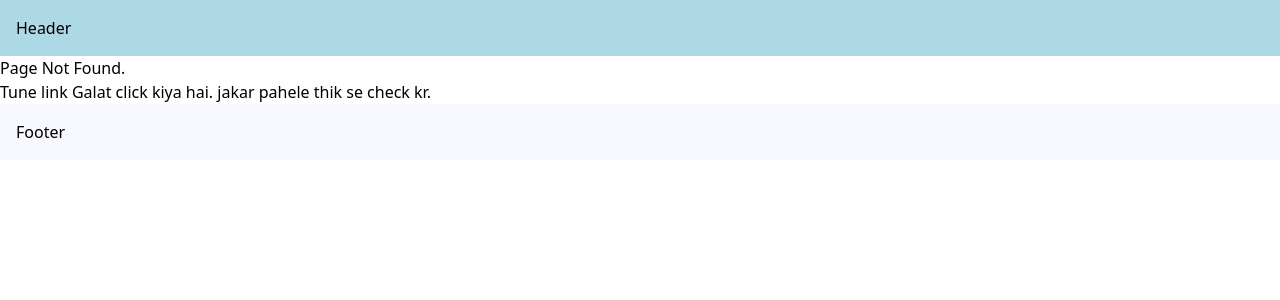
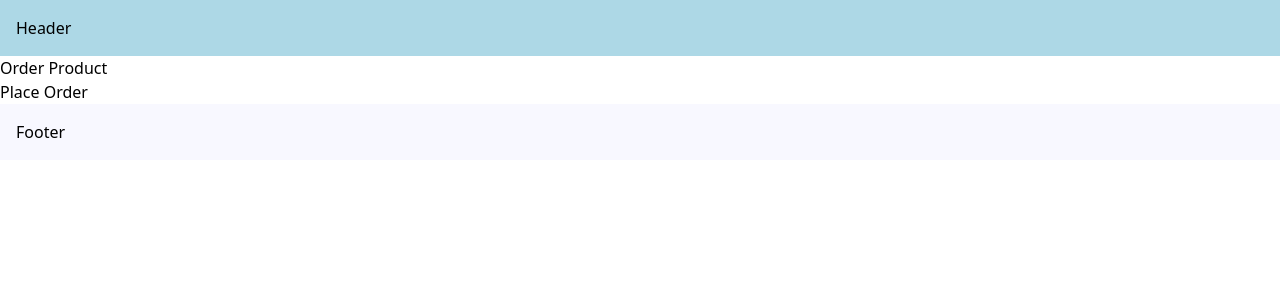
Before and after one commit to Vivek-Gupta-15/Next-js-practise, a Next.js app: page /order-product in a window 1280 px wide. Before the commit this address had no page. Shown: the top 300 px of the page. Built offline with nearby package versions, Linux system fonts and the light colour scheme.

Commit message:
Navigating Programatically using order-product.

```diff
--- /dev/null
+++ b/src/app/order-product/page.tsx
@@ -0,0 +1,18 @@
+"use client";
+
+import {useRouter} from "next/navigation";
+
+export default function OrderProduct(){
+    const router = useRouter();
+    const handleClick = () => {
+        console.log("Placing order succesfully.");
+        router.push("/");
+        alert("order placed succefully.");
+    }
+    return (
+        <>
+    <h1> Order Product </h1>
+<button onClick={handleClick}> Place Order</button>
+        </>
+)
+}
--- a/src/app/products/[productId]/reviews/[reviewsId]/page.tsx
+++ b/src/app/products/[productId]/reviews/[reviewsId]/page.tsx
@@ -1,4 +1,4 @@
-import { notFound } from "next/navigation";
+import { notFound , redirect} from "next/navigation";
 
 export default async function ProdectReview({
     params,
@@ -6,8 +6,9 @@
     params : Promise<{productId : string , reviewsId : string}>;
 }) {
     const {productId , reviewsId} = await params;
-    // if(parseInt(reviewsId) > 100){
-    //     notFound();
-    // }
+    if(parseInt(reviewsId) > 100){
+        // notFound();
+        redirect("/")
+    }
     return <h1> Review {reviewsId} for Products {productId} is here.</h1>
 }
```
